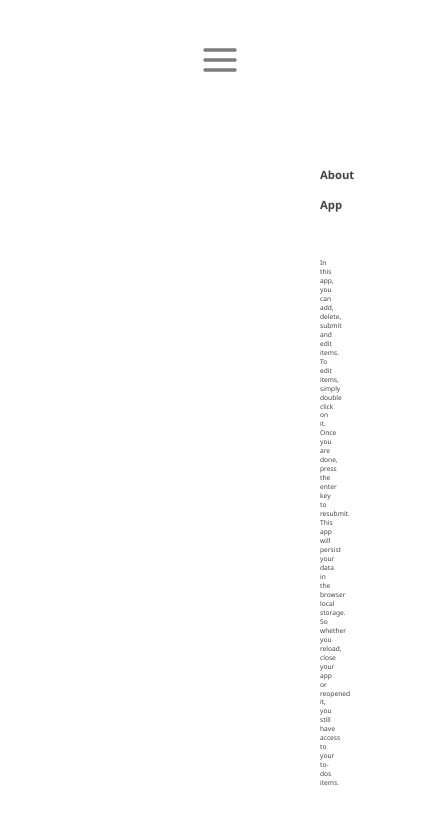
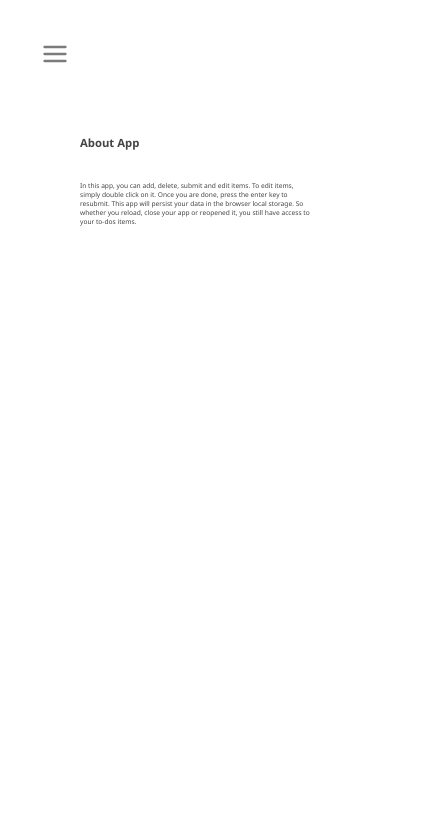
Before and after one commit to muskan2532150/To-Do-App, a React (Create React App) app: page /about in a window 390 px wide. Shown: the top 824 px of the page, 448 px wide, since content can reach past the window. Built offline with nearby package versions, Linux system fonts and the light colour scheme.

Commit message:
Added css for breakpoint

```diff
--- a/src/scss/_breakpoint.scss
+++ b/src/scss/_breakpoint.scss
@@ -2,4 +2,35 @@
     h1 {
         font-size: 8rem;
     }
-  }
+
+nav{
+    button{
+        left: 35px;
+
+        svg{
+            height: 28px!important;
+        }
+    }
+}
+
+.navbar{
+    max-width: 130px;
+}
+
+    .about {
+        padding: 5rem;
+        margin: 0;
+        margin-top: 2rem;
+        padding-top:6rem;
+        width: 100%;
+
+        h1{
+            margin-bottom: 0;
+        }
+
+        p {
+            padding-right: 0;
+
+        }
+    }
+}
--- a/src/scss/main.css
+++ b/src/scss/main.css
@@ -126,11 +126,6 @@ nav button {
   border: none;
 }
 
-@media screen and (max-width: 520px) {
-  h1 {
-    font-size: 8rem;
-  }
-}
 .about {
   padding: 8rem;
   display: flex;
@@ -150,4 +145,32 @@ nav button {
   padding-right: 8rem;
   font-size: 1.7vw;
   padding-top: 1.5rem;
+}
+
+@media screen and (max-width: 520px) {
+  h1 {
+    font-size: 8rem;
+  }
+  nav button {
+    left: 35px;
+  }
+  nav button svg {
+    height: 28px !important;
+  }
+  .navbar {
+    max-width: 130px;
+  }
+  .about {
+    padding: 5rem;
+    margin: 0;
+    margin-top: 2rem;
+    padding-top: 6rem;
+    width: 100%;
+  }
+  .about h1 {
+    margin-bottom: 0;
+  }
+  .about p {
+    padding-right: 0;
+  }
 }/*# sourceMappingURL=main.css.map */
--- a/src/scss/main.scss
+++ b/src/scss/main.scss
@@ -2,5 +2,5 @@
 @import"navbar";
 @import"container";
 @import"form";
+@import"about";
 @import"breakpoint";
-@import"about";
```
Also changed, not shown: 1 other file (tests, documents, lock files or other folders).
